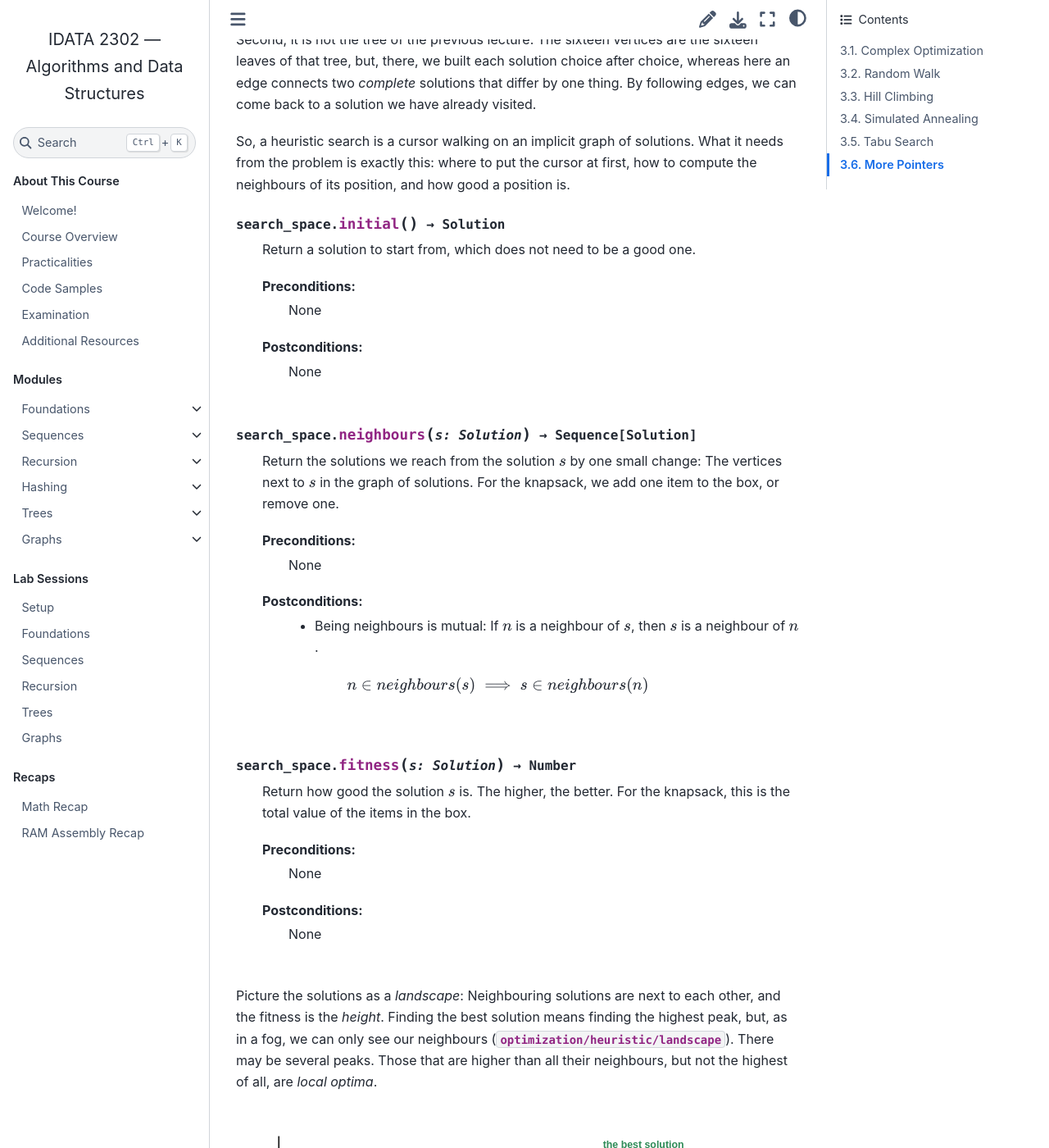
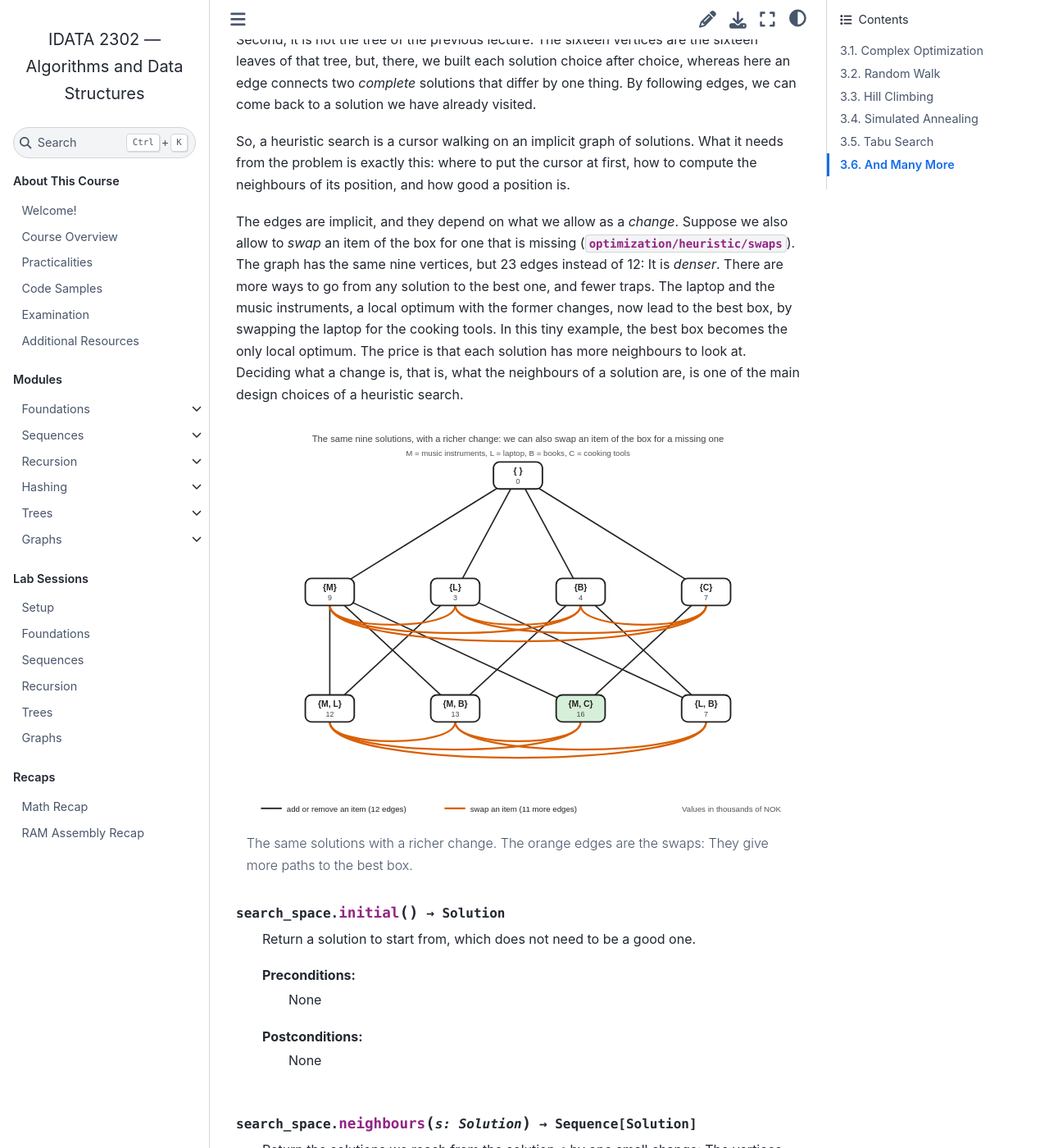
Before and after one commit to fchauvel/ntnu-idata2302-website, a Sphinx documentation site: the page built from source/optimization/heuristic/index.rst, in a window 1280 px wide and 1400 px high, scrolled down 4004 px. Shown: the whole window at 82% size. Built offline with Sphinx 7.4.7 and the Sphinx Book theme 1.1.4, drawn with Linux system fonts in a browser that asks for light colours; some of the changed text lies outside the part shown.

Commit message:
content: edges depend on the allowed change, put theory in perspective, rename the last section
The richer change (swapping an item) gives a denser graph with fewer
local optima. The random walk note no longer calls the theory useless,
and simulated annealing is presented as effective with few parameters.

Co-Authored-By: Claude Sonnet 5.5 <noreply@anthropic.com>

```diff
--- a/source/optimization/heuristic/index.rst
+++ b/source/optimization/heuristic/index.rst
@@ -182,6 +182,25 @@ What it needs from the problem is exactly this: where to put the cursor at
 first, how to compute the neighbours of its position, and how good a
 position is.
 
+The edges are implicit, and they depend on what we allow as a *change*.
+Suppose we also allow to *swap* an item of the box for one that is missing
+(:numref:`optimization/heuristic/swaps`). The graph has the same nine
+vertices, but 23 edges instead of 12: It is *denser*. There are more ways to
+go from any solution to the best one, and fewer traps. The laptop and the
+music instruments, a local optimum with the former changes, now lead to the
+best box, by swapping the laptop for the cooking tools. In this tiny example,
+the best box becomes the only local optimum. The price is that each
+solution has more neighbours to look at. Deciding what a change is, that is,
+what the neighbours of a solution are, is one of the main design choices of
+a heuristic search.
+
+.. figure:: _static/images/knapsack_swaps.svg
+   :name: optimization/heuristic/swaps
+   :align: center
+
+   The same solutions with a richer change. The orange edges are the swaps:
+   They give more paths to the best box.
+
 .. module:: search_space
 
 .. function:: initial() -> Solution
@@ -271,14 +290,23 @@ best.
 
    For the knapsack, a solution is the set of the items in the box. Its
    neighbours are the sets we get by adding or removing one item, as long as
-   the box can carry them:
+   the box can carry them, and, if we allow it, by swapping an item:
 
    .. code-block:: java
       :linenos:
 
-      // Add or remove one item, if the box can still carry what is in it
+      // The solutions we reach by one change
       public List<Set<String>> neighbours(Set<String> solution) {
           var result = new ArrayList<Set<String>>();
+          addOrRemoveOneItem(solution, result);
+          if (allowSwaps) {
+              swapOneItem(solution, result);
+          }
+          return result;
+      }
+
+      // Add or remove one item, if the box can still carry what is in it
+      private void addOrRemoveOneItem(Set<String> solution, List<Set<String>> result) {
           for (var item : items) {
               var changed = new HashSet<>(solution);
               if (solution.contains(item.name())) {
@@ -290,7 +318,23 @@ best.
                   result.add(Set.copyOf(changed));
               }
           }
-          return result;
+      }
+
+      // Replace one item of the box with an item that is missing, if the box can
+      // carry the result
+      private void swapOneItem(Set<String> solution, List<Set<String>> result) {
+          for (var inBox : items) {
+              for (var missing : items) {
+                  if (solution.contains(inBox.name()) && !solution.contains(missing.name())) {
+                      var changed = new HashSet<>(solution);
+                      changed.remove(inBox.name());
+                      changed.add(missing.name());
+                      if (weightOf(changed) <= capacity) {
+                          result.add(Set.copyOf(changed));
+                      }
+                  }
+              }
+          }
       }
 
       public int fitness(Set<String> solution) {
@@ -336,14 +380,18 @@ But look at what "long enough" means. A random walk learns nothing from where
 it has been, so it needs, roughly, as many steps as there are solutions, which
 is :math:`2^n` for :math:`n` items. With 100 items, at a million steps per
 second, this is about :math:`4 \times 10^{16}` years, millions of times the
-age of the universe. The guarantee is *correct*, and *useless*.
+age of the universe. This is a strong result, but an impractical one, from an
+engineering perspective.
 
-.. admonition:: Theory and practice
+.. admonition:: Putting theory in perspective
 
-   A random walk is a prototypical example of the limits of theoretical
-   results. A result can be true, and still be of no use. When you read that
-   an algorithm is "guaranteed to find the best solution", always ask:
-   *how long does it take?*
+   Theoretical results have to be put in perspective. The guarantee of the
+   random walk is strong: It holds for any finite set, whatever the
+   problem. But it holds *eventually*, which is of little help when we have
+   a deadline. This does not make theory useless, though. Simulated
+   annealing, below, comes with a similar guarantee, and it is, in
+   practice, a very effective algorithm. When you read that an algorithm is
+   "guaranteed to find the best solution", ask yourself *how long* it takes.
 
 .. admonition:: Implementation in Java
    :class: hint, dropdown
@@ -506,8 +554,11 @@ best box, where hill climbing is stuck. Without any heat, it only goes up,
 like hill climbing, and gets stuck too.
 
 In theory, with enough time and a slow enough cooling, simulated annealing
-will find the best solution. In practice, we have to choose the starting
-temperature and the cooling, and what works depends on the problem.
+will find the best solution, a guarantee similar to the random walk's. But,
+unlike the random walk, it is very effective in practice, and it has few
+parameters to tune: a starting temperature, a cooling rate and a number of
+steps. What works depends on the problem, so we try a few values on typical
+instances.
 
 .. admonition:: Implementation in Java
    :class: hint, dropdown
@@ -608,7 +659,7 @@ because it has no right to go back, and it must take the step down. The
 Java code is in the examples repository.
 
 
-More Pointers
+And Many More
 =============
 
 There are many other heuristics. Here are a few names to look for:
```
Also changed, not shown: source/optimization/heuristic/_static/images/knapsack_swaps.svg (added).
